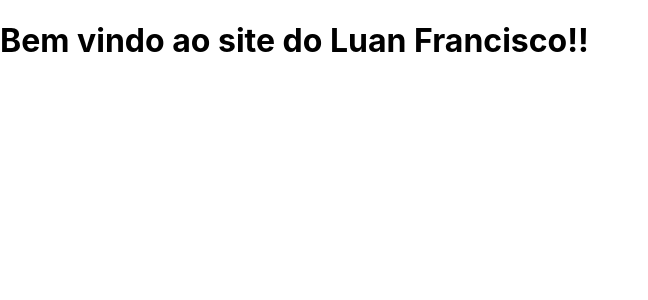
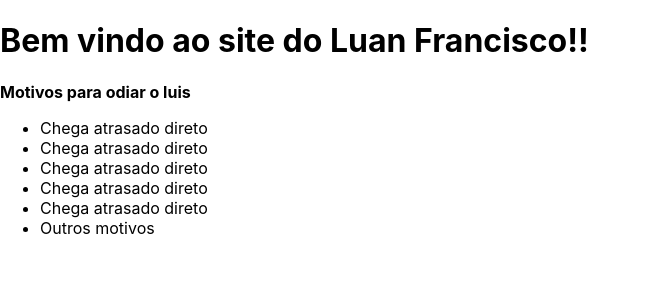
Before and after one commit to luangib/aula-github-codespaces, a Django app: page / in a window 1280 px wide. Shown: the top 300 px of the page, without its empty margins (0-648 px from the left). Run offline with Django 5.2, Linux system fonts and the light colour scheme.

Commit message:
Update index.html

```diff
--- a/hello_world/templates/index.html
+++ b/hello_world/templates/index.html
@@ -18,6 +18,29 @@
 
 <body>
     <h1>Bem vindo ao site do Luan Francisco!!</h1>
+
+     <div>
+        <b>Motivos para odiar o luis</b>
+        <ul>
+            <li>
+                Chega atrasado direto
+            </li>
+            <li>
+                Chega atrasado direto
+            </li>
+            <li>
+                Chega atrasado direto
+            </li><li>
+                Chega atrasado direto
+            </li><li>
+                Chega atrasado direto
+            </li>
+            <li>
+                Outros motivos
+            </li>
+        </ul>
+
+    </div>
 </body>
 
 </html>
```
